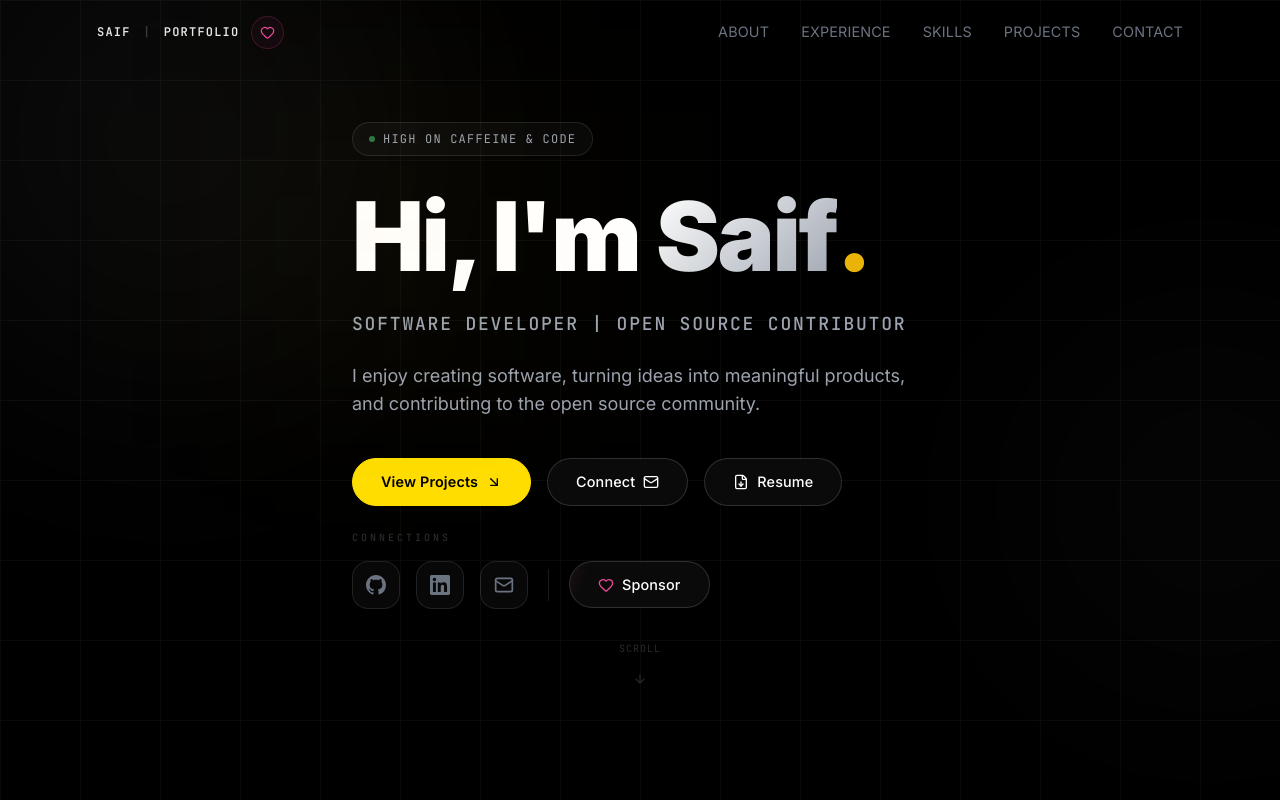
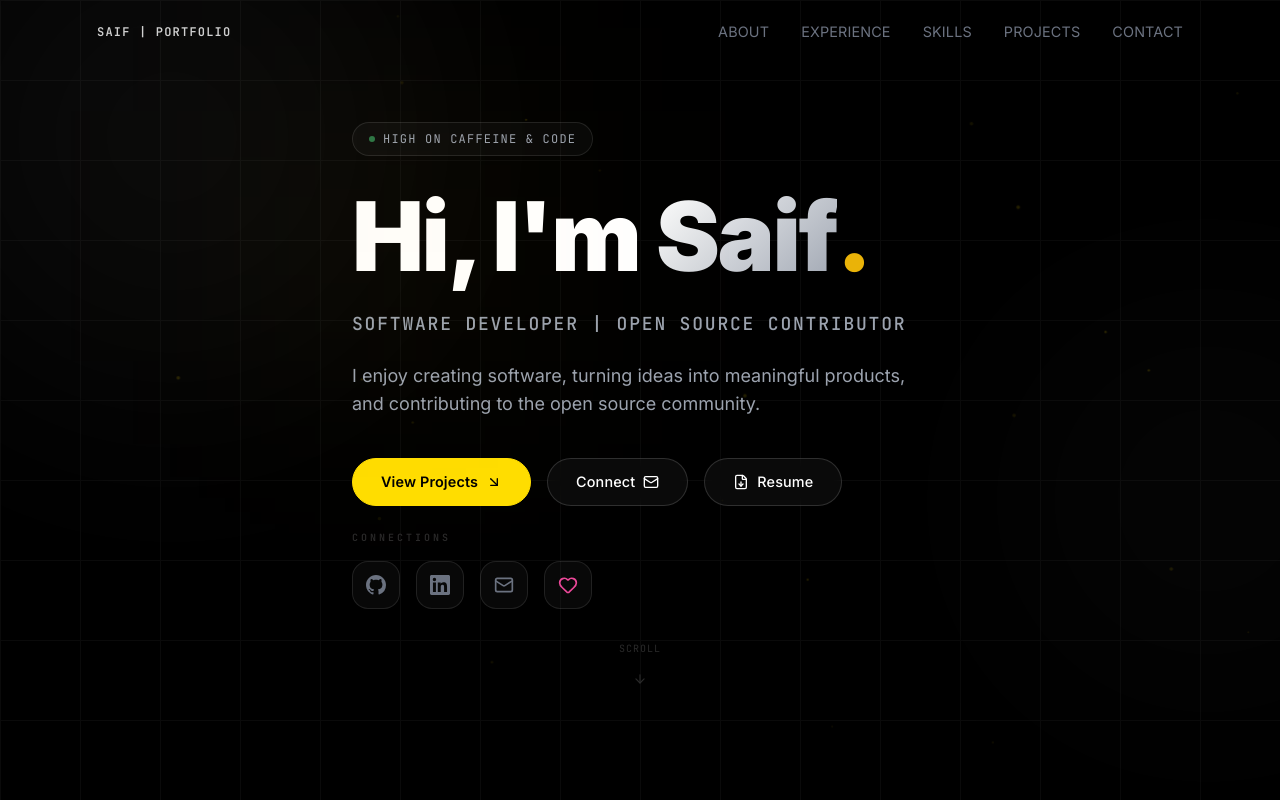
Before and after one commit to seffhunnn/Portfolio, a React (Vite) app: page / in a window 1280 px wide. Shown: the top 800 px of the page. Built offline with nearby package versions, Linux system fonts and the light colour scheme.

Commit message:
feat: optimize scroll progress bar, GPU card rendering, add background particles, and restore default cursor

```diff
--- a/src/App.jsx
+++ b/src/App.jsx
@@ -7,10 +7,12 @@ import Skills from './components/Skills'
 import Projects from './components/Projects'
 import Social from './components/Social'
 import Footer from './components/Footer'
+import BackgroundParticles from './components/BackgroundParticles'
 export default function App() {
   useSmoothScroll()
   return (
     <div className="relative bg-black min-h-screen">
+      <BackgroundParticles />
       {/* Global Background Grid */}
       <div
         className="fixed inset-0 pointer-events-none z-0 opacity-[0.04]"
--- a/src/components/About.jsx
+++ b/src/components/About.jsx
@@ -26,7 +26,7 @@ export default function About() {
 
             <AnimatedItem>
               <div
-                className="group relative glass-card rounded-[1.25rem] p-6 border-l-2 border-yellow-500/10 hover:border-yellow-500/40 transition-all duration-500 hover:translate-x-1 hover:bg-white/[0.03] mb-6"
+                className="group relative glass-card rounded-[1.25rem] p-6 border-l-2 border-yellow-500/10 hover:border-yellow-500/40 hover:bg-white/[0.03] mb-6 transition-[transform,border-color,background-color] duration-500 hover:translate-x-1 will-change-transform"
               >
                 {/* Minimal Yellow Milestone Glow */}
                 <div className="absolute top-6 -left-[3px] w-1 h-3 bg-yellow-500/30 rounded-full group-hover:h-6 group-hover:bg-yellow-500 transition-all duration-500" />
@@ -71,7 +71,7 @@ export default function About() {
             <div className="space-y-4">
               {about.education.map((edu, i) => (
                 <AnimatedItem key={i}>
-                  <div className="group relative glass-card rounded-[1.25rem] p-6 border-l-2 border-yellow-500/10 hover:border-yellow-500/40 transition-all duration-500 hover:translate-x-1 hover:bg-white/[0.03]">
+                  <div className="group relative glass-card rounded-[1.25rem] p-6 border-l-2 border-yellow-500/10 hover:border-yellow-500/40 hover:bg-white/[0.03] transition-[transform,border-color,background-color] duration-500 hover:translate-x-1 will-change-transform">
                     {/* Minimal Yellow Milestone Glow */}
                     <div className="absolute top-6 -left-[3px] w-1 h-3 bg-yellow-500/30 rounded-full group-hover:h-6 group-hover:bg-yellow-500 transition-all duration-500" />
 
--- /dev/null
+++ b/src/components/BackgroundParticles.jsx
@@ -0,0 +1,54 @@
+import { useEffect, useState } from 'react'
+
+export default function BackgroundParticles() {
+  const [particles, setParticles] = useState([])
+
+  useEffect(() => {
+    // Generate 25 subtle floating particles
+    const generated = Array.from({ length: 25 }).map((_, i) => ({
+      id: i,
+      x: Math.random() * 100, // percentage left
+      y: Math.random() * 100, // percentage top
+      size: Math.random() * 2 + 1.5, // 1.5px to 3.5px
+      duration: Math.random() * 25 + 25, // slow oscillation (25s to 50s)
+      delay: Math.random() * -25, // negative delay for instant phase distribution
+      opacity: Math.random() * 0.12 + 0.05, // very subtle (5% to 17% opacity)
+    }))
+    setParticles(generated)
+  }, [])
+
+  return (
+    <div className="fixed inset-0 pointer-events-none overflow-hidden z-0 select-none">
+      {particles.map((p) => (
+        <div
+          key={p.id}
+          className="absolute rounded-full"
+          style={{
+            left: `${p.x}%`,
+            top: `${p.y}%`,
+            width: `${p.size}px`,
+            height: `${p.size}px`,
+            opacity: p.opacity,
+            backgroundColor: '#ffdd00',
+            boxShadow: '0 0 4px rgba(255, 221, 0, 0.4)',
+            animation: `float-particle ${p.duration}s infinite ease-in-out`,
+            animationDelay: `${p.delay}s`,
+          }}
+        />
+      ))}
+      <style>{`
+        @keyframes float-particle {
+          0% {
+            transform: translateY(0) translateX(0) scale(1);
+          }
+          50% {
+            transform: translateY(-80px) translateX(40px) scale(1.2);
+          }
+          100% {
+            transform: translateY(0) translateX(0) scale(1);
+          }
+        }
+      `}</style>
+    </div>
+  )
+}
--- a/src/components/Experience.jsx
+++ b/src/components/Experience.jsx
@@ -46,7 +46,7 @@ export default function Experience() {
                     <div className="absolute -left-1.5 top-6 w-3 h-3 rounded-full border-2 border-yellow-500/40 bg-black group-hover:bg-yellow-500 group-hover:scale-125 transition-all duration-500 hidden sm:block z-20" />
                     <div className="absolute -left-1.5 top-6 w-3 h-3 rounded-full bg-yellow-500/20 blur-sm opacity-0 group-hover:opacity-100 transition-opacity hidden sm:block z-10" />
 
-                    <div className="glass-card rounded-[1.25rem] p-7 border-l-2 border-yellow-500/10 hover:border-yellow-500/40 transition-all duration-500 hover:translate-x-1 hover:bg-white/[0.03] relative overflow-hidden">
+                    <div className="glass-card rounded-[1.25rem] p-7 border-l-2 border-yellow-500/10 hover:border-yellow-500/40 hover:bg-white/[0.03] relative overflow-hidden transition-[transform,border-color,background-color] duration-500 hover:translate-x-1 will-change-transform">
                       {/* Yellow left milestone bar — same as education cards */}
                       <div className="absolute top-6 -left-[3px] w-2 h-3 bg-yellow-500/30 rounded-full group-hover:h-10 group-hover:bg-yellow-500 transition-all duration-500" />
                       {/* Ambient corner glow */}
--- a/src/components/Hero.jsx
+++ b/src/components/Hero.jsx
@@ -151,18 +151,15 @@ export default function Hero() {
                 <Mail size={20} strokeWidth={2} />
                 <div className="absolute inset-0 rounded-2xl bg-white/5 opacity-0 group-hover:opacity-100 blur-xl transition-opacity" />
               </a>
-
-              <div className="w-[1px] h-8 bg-white/10 self-center mx-1" />
-
               <a
                 href="https://github.com/sponsors/seffhunnn"
                 target="_blank"
                 rel="noopener noreferrer"
-                className="btn-sponsor group"
-                style={{ textDecoration: 'none' }}
+                className="group relative flex items-center justify-center w-12 h-12 rounded-2xl border border-white/10 bg-white/[0.03] text-gray-500 transition-all duration-300 hover:border-white/30 hover:text-white hover:bg-white/10 hover:scale-110 hover:-rotate-3"
+                title="Sponsor"
               >
-                <Heart size={16} className="text-pink-500 fill-none group-hover:fill-pink-500 transition-all duration-200" />
-                Sponsor
+                <Heart size={20} className="text-pink-500 fill-none group-hover:fill-pink-500 transition-all duration-200" />
+                <div className="absolute inset-0 rounded-2xl bg-white/5 opacity-0 group-hover:opacity-100 blur-xl transition-opacity" />
               </a>
             </div>
           </motion.div>
--- a/src/components/Navbar.jsx
+++ b/src/components/Navbar.jsx
@@ -1,6 +1,6 @@
-import { useState, useEffect } from 'react'
+import { useState, useEffect, useRef } from 'react'
 import { motion, AnimatePresence } from 'framer-motion'
-import { Menu, X, ArrowUp, Heart } from 'lucide-react'
+import { Menu, X, ArrowUp } from 'lucide-react'
 
 const navLinks = [
   { label: 'About', href: '#about' },
@@ -15,13 +15,79 @@ export default function Navbar() {
   const [mobileOpen, setMobileOpen] = useState(false)
   const [showScrollToTop, setShowScrollToTop] = useState(false)
 
+  const progressRef = useRef(null)
+  const textRef = useRef(null)
+  const textLayoutRef = useRef({ leftPct: 0, rightPct: 0 })
+  const docHeightRef = useRef(0)
+
   useEffect(() => {
+    const updateLayout = () => {
+      if (textRef.current) {
+        const rect = textRef.current.getBoundingClientRect()
+        const w = window.innerWidth
+        if (w > 0) {
+          textLayoutRef.current = {
+            leftPct: rect.left / w,
+            rightPct: rect.right / w
+          }
+        }
+      }
+      // Cache scrollable document height (scrollHeight - innerHeight) to prevent layout reflow during scroll ticks
+      docHeightRef.current = Math.max(0, document.documentElement.scrollHeight - window.innerHeight)
+    }
+
     const handleScroll = () => {
-      setScrolled(window.scrollY > 40)
-      setShowScrollToTop(window.scrollY > 500)
+      const scrollY = window.scrollY
+      setScrolled(scrollY > 40)
+      setShowScrollToTop(scrollY > 500)
+
+      const docHeight = docHeightRef.current
+      const progress = docHeight > 0 ? scrollY / docHeight : 0
+
+      if (progressRef.current) {
+        progressRef.current.style.transform = `scaleX(${progress})`
+      }
+
+      // Update logo text
+      const { leftPct, rightPct } = textLayoutRef.current
+      if (rightPct > leftPct) {
+        let textProgress = 0
+        if (progress > leftPct) {
+          if (progress >= rightPct) {
+            textProgress = 1
+          } else {
+            textProgress = (progress - leftPct) / (rightPct - leftPct)
+          }
+        }
+        if (textRef.current) {
+          textRef.current.style.setProperty('--text-progress', `${textProgress * 100}%`)
+        }
+      }
     }
+
     window.addEventListener('scroll', handleScroll, { passive: true })
-    return () => window.removeEventListener('scroll', handleScroll)
+
+    const handleResize = () => {
+      updateLayout()
+      handleScroll()
+    }
+    window.addEventListener('resize', handleResize, { passive: true })
+
+    // Initial call to set layout and correct position
+    updateLayout()
+    handleScroll()
+
+    // Wait a tiny bit for layout/fonts to settle to ensure accurate position caching
+    const timer = setTimeout(() => {
+      updateLayout()
+      handleScroll()
+    }, 150)
+
+    return () => {
+      window.removeEventListener('scroll', handleScroll)
+      window.removeEventListener('resize', handleResize)
+      clearTimeout(timer)
+    }
   }, [])
 
   const handleNavClick = (href) => {
@@ -56,27 +122,25 @@ export default function Navbar() {
           backdropFilter: scrolled ? 'blur(24px) saturate(180%)' : 'none',
           WebkitBackdropFilter: scrolled ? 'blur(24px) saturate(180%)' : 'none',
           boxShadow: scrolled
-            ? '0 1px 0 0 rgba(255,255,255,0.05), 0 4px 20px 0 rgba(0,0,0,0.5)'
-            : 'none',
+             ? '0 1px 0 0 rgba(255,255,255,0.05), 0 4px 20px 0 rgba(0,0,0,0.5)'
+             : 'none',
         }}
       >
         <div className="section-container relative flex items-center justify-between h-16">
           <div className="flex items-center gap-3">
             <a
+              ref={textRef}
               href="#hero"
               onClick={(e) => { e.preventDefault(); scrollToTop(e) }}
-              className="font-mono text-white/90 font-bold text-xs tracking-widest uppercase hover:text-white transition-colors duration-200"
+              className="font-mono font-bold text-xs tracking-widest uppercase transition-opacity duration-200 opacity-90 hover:opacity-100"
+              style={{
+                background: 'linear-gradient(to right, #ffdd00 var(--text-progress, 0%), rgba(255, 255, 255, 0.9) var(--text-progress, 0%))',
+                WebkitBackgroundClip: 'text',
+                WebkitTextFillColor: 'transparent',
+                display: 'inline-block',
+              }}
             >
-              Saif <span className="text-gray-600 mx-1">|</span> Portfolio
-            </a>
-            <a
-              href="https://github.com/sponsors/seffhunnn"
-              target="_blank"
-              rel="noopener noreferrer"
-              className="group flex items-center justify-center p-2 rounded-full border border-pink-500/20 bg-pink-500/5 text-pink-500 hover:border-pink-500/50 hover:bg-pink-500/10 hover:shadow-[0_0_10px_rgba(236,72,153,0.3)] transition-all duration-200"
-              title="Sponsor Saif on GitHub"
-            >
-              <Heart size={15} className="fill-none group-hover:fill-pink-500 transition-all duration-200" />
+              Saif | Portfolio
             </a>
           </div>
 
@@ -125,6 +189,13 @@ export default function Navbar() {
             </button>
           </div>
         </div>
+
+        {/* Real-time Scroll Progress Indicator */}
+        <div
+          ref={progressRef}
+          className="absolute bottom-0 left-0 right-0 h-[2px] bg-yellow-500/50 origin-left will-change-transform"
+          style={{ transform: 'scaleX(0)' }}
+        />
       </motion.nav>
 
       {/* Mobile drawer code removed for brevity but same as before */}
--- a/src/components/Projects.jsx
+++ b/src/components/Projects.jsx
@@ -13,10 +13,9 @@ const GithubIcon = () => (
 
 function ProjectCard({ project }) {
   return (
-    <motion.div
-      whileHover={{ y: -8 }}
-      transition={{ duration: 0.4, ease: [0.25, 0.1, 0.25, 1] }}
-      className="group glass-card rounded-[1rem] flex flex-col h-full overflow-hidden border border-white/[0.05] hover:border-yellow-500/40 transition-all duration-500 hover:shadow-2xl hover:shadow-yellow-500/[0.05] relative"
+    <div
+      className="group glass-card rounded-[1rem] flex flex-col h-full overflow-hidden border border-white/[0.05] hover:border-yellow-500/40 hover:shadow-2xl hover:shadow-yellow-500/[0.05] relative transition-[transform,border-color,box-shadow] duration-500 hover:-translate-y-2 will-change-transform"
+      style={{ transform: 'translate3d(0,0,0)' }}
     >
       {/* Yellow top-center bar expanding outward */}
       <div className="absolute bottom-0 left-1/2 -translate-x-1/2 h-[3px] w-8 bg-yellow-500/20 rounded-full group-hover:w-3/4 group-hover:bg-yellow-500 transition-all duration-500 z-10" />
@@ -97,7 +96,7 @@ function ProjectCard({ project }) {
           ))}
         </div>
       </div>
-    </motion.div>
+    </div>
   )
 }
 
--- a/src/components/Skills.jsx
+++ b/src/components/Skills.jsx
@@ -30,12 +30,13 @@ function SkillCard({ title, items, icon: Icon, className = '' }) {
   return (
     <div className={`w-full ${className} flex flex-col`}>
       <div
-        className="group relative rounded-[2.25rem] p-8 sm:p-10 overflow-hidden border-l-2 border-yellow-500/10 hover:border-yellow-500/40 transition-all duration-500 hover:bg-white/[0.02] flex-1 flex flex-col"
+        className="group relative rounded-[2.25rem] p-8 sm:p-10 overflow-hidden border-l-2 border-yellow-500/10 hover:border-yellow-500/40 hover:bg-white/[0.02] flex-1 flex flex-col transition-[border-color,background-color] duration-500 will-change-transform"
         style={{
           background: 'rgba(255,255,255,0.015)',
-          backdropFilter: 'blur(30px)',
-          WebkitBackdropFilter: 'blur(30px)',
+          backdropFilter: 'blur(8px)',
+          WebkitBackdropFilter: 'blur(8px)',
           boxShadow: '0 40px 100px -20px rgba(0,0,0,0.6)',
+          transform: 'translate3d(0,0,0)',
         }}
       >
         {/* Yellow bottom-center bar expanding outward */}
--- a/src/index.css
+++ b/src/index.css
@@ -47,17 +47,23 @@ body {
 /* Glassmorphism card */
 .glass-card {
   background: rgba(255, 255, 255, 0.03);
-  backdrop-filter: blur(20px);
-  -webkit-backdrop-filter: blur(20px);
+  backdrop-filter: blur(8px);
+  -webkit-backdrop-filter: blur(8px);
   border: 1px solid rgba(255, 255, 255, 0.07);
-  transition: all 0.4s cubic-bezier(0.4, 0, 0.2, 1);
+  transition: transform 0.4s cubic-bezier(0.25, 1, 0.5, 1),
+              border-color 0.4s ease,
+              background-color 0.4s ease,
+              box-shadow 0.4s ease;
+  will-change: transform;
+  transform: translate3d(0, 0, 0);
+  backface-visibility: hidden;
 }
 
 .glass-card:hover {
   background: rgba(255, 255, 255, 0.06);
   border-color: rgba(255, 255, 255, 0.14);
-  transform: translateY(-4px);
-  box-shadow: 0 20px 60px rgba(0, 0, 0, 0.6), 0 0 30px rgba(255, 255, 255, 0.04);
+  transform: translate3d(0, -4px, 0);
+  box-shadow: 0 20px 40px rgba(0, 0, 0, 0.5);
 }
 
 /* Glow button */
@@ -146,6 +152,9 @@ body::before {
   pointer-events: none;
   z-index: 0;
   animation: float 8s ease-in-out infinite;
+  will-change: transform;
+  transform: translate3d(0, 0, 0);
+  backface-visibility: hidden;
 }
 
 .orb-1 {
```
Also changed, not shown: 1 other file (tests, documents, lock files or other folders).
